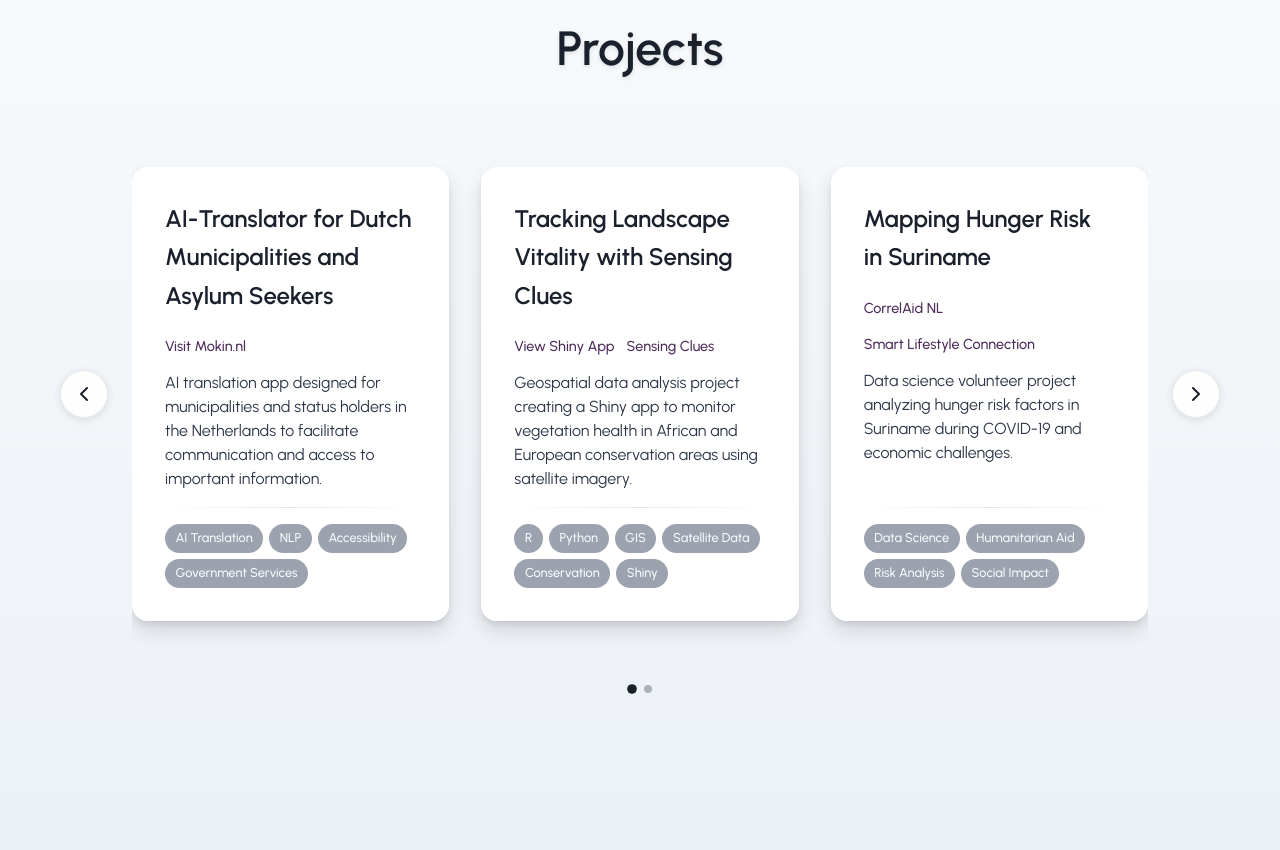
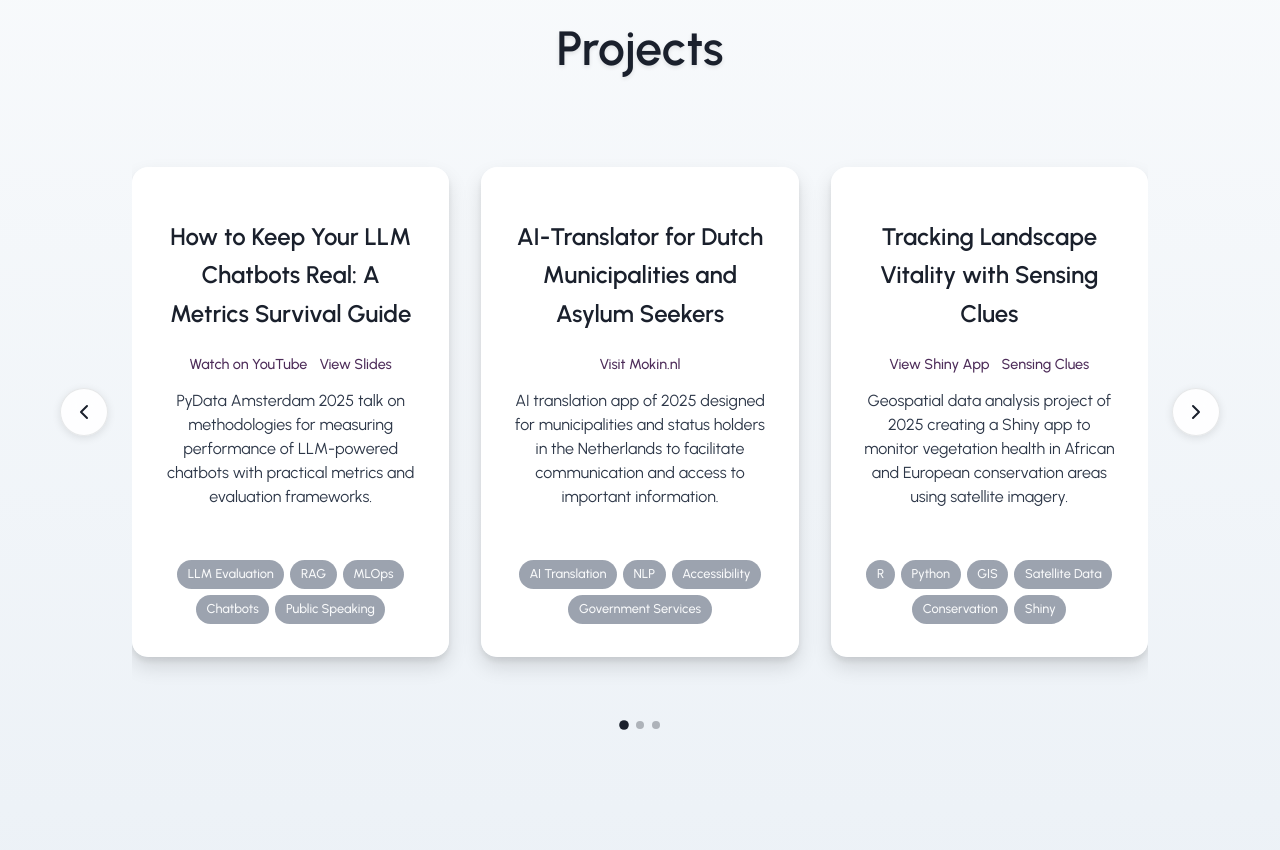
Before and after one commit to mkmbader/mkmbader.github.io, a plain HTML site: page index.html in a window 1280 px wide. Shown: the part 940-1790 px from the top of the page. Drawn offline with Linux system fonts and the light colour scheme.

Commit message:
workshops

```diff
--- a/index.html
+++ b/index.html
@@ -30,7 +30,7 @@
                 <h1 class="hero-name">Maria Bader</h1>
             </div>
             <p class="hero-title">AI/ML Engineer</p>
-            <p class="hero-subtitle">Specializing in GenAI solutions, agentic frameworks, and data-driven solutions</p>
+            <p class="hero-subtitle">Specializing in GenAI, agentic frameworks, and data-driven solutions</p>
             <div class="scroll-indicator">
                 <div class="scroll-arrow"></div>
             </div>
--- a/script.js
+++ b/script.js
@@ -1,9 +1,9 @@
 // Project data - Real projects
 const projects = [
     {
-        id: 1,
+        id: 2,
         title: "AI-Translator for Dutch Municipalities and Asylum Seekers",
-        shortDescription: "AI translation app designed for municipalities and status holders in the Netherlands to facilitate communication and access to important information.",
+        shortDescription: "AI translation app of 2025 designed for municipalities and status holders in the Netherlands to facilitate communication and access to important information.",
         fullDescription: `With Mokin we focus on providing an AI translation app specifically designed for municipalities and status holders in the Netherlands. It aims to facilitate communication by offering translation services to help non-Dutch speakers access important information and services.
 
         Key Features:<br>• <strong>Government Services:</strong> Specialized translation for Dutch government and municipal services<br>• <strong>Target Users:</strong> Designed for asylum seekers and status holders<br>• <strong>Accessibility:</strong> Focus on user-friendly design and ease of use<br>• <strong>Community Impact:</strong> Valuable resource for local governments and communities<br>• <strong>Language Barriers:</strong> Helps bridge communication gaps in essential services
@@ -17,9 +17,9 @@ const projects = [
         ]
     },
     {
-        id: 2,
+        id: 3,
         title: "Tracking Landscape Vitality with Sensing Clues",
-        shortDescription: "Geospatial data analysis project creating a Shiny app to monitor vegetation health in African and European conservation areas using satellite imagery.",
+        shortDescription: "Geospatial data analysis project of 2025 creating a Shiny app to monitor vegetation health in African and European conservation areas using satellite imagery.",
         fullDescription: `Collaborated with Sensing Clues and CorrelAidNL to create a data-driven conservation tool for monitoring vegetation health across four conservation sites in Zambia, Spain, Bulgaria, and Kenya.
 
         Project Overview:<br>• <strong>Shiny Application:</strong> Developed interactive tool for field partners and conservation organizations<br>• <strong>Satellite Data:</strong> Used Sentinel-2 satellite data and Google Earth Engine for NDVI analysis<br>• <strong>Trend Analysis:</strong> Analyzed vegetation health trends from 2019-2024 across multiple conservation areas<br>• <strong>Heatmaps:</strong> Created Delta NDVI heatmaps showing vegetation changes over time<br>• <strong>Land Coverage:</strong> Integrated land coverage data to provide context for environmental changes
@@ -38,7 +38,7 @@ const projects = [
         ]
     },
     {
-        id: 3,
+        id: 7,
         title: "Mapping Hunger Risk in Suriname",
         shortDescription: "Data science volunteer project analyzing hunger risk factors in Suriname during COVID-19 and economic challenges.",
         fullDescription: `In 2020/2021, I joined CorrelAidxNL as a Data Science volunteer to collaborate with Smart Lifestyle Connection on a critical humanitarian project. This initiative focused on mapping out hunger risk levels in Suriname during a period of multiple crises.
@@ -59,9 +59,9 @@ const projects = [
         ]
     },
     {
-        id: 4,
+        id: 5,
         title: "PhD Research: Gravitational Waves & Newtonian Noise",
-        shortDescription: "Research on seismic models and Newtonian noise for gravitational wave detectors, including Advanced Virgo and Einstein Telescope.",
+        shortDescription: "Prize winning research on seismic models and Newtonian noise for gravitational wave detectors, including Advanced Virgo and Einstein Telescope (2020).",
         fullDescription: `Successfully defended my PhD thesis on February 9, 2020, focusing on gravitational wave detection and seismic noise modeling. The research addresses fundamental challenges in measuring gravitational waves and understanding the Universe's composition.
 
         Research Highlights:<br>• <strong>Seismic Modeling:</strong> Developed site-based seismic models for Advanced Virgo (Italy) and Einstein Telescope candidate sites<br>• <strong>Newtonian Noise:</strong> Modeled Newtonian noise from complex multilayered geological structures<br>• <strong>Control Systems:</strong> Analyzed performance of angular control systems at Advanced Virgo<br>• <strong>Underground Detectors:</strong> Created realistic underground detector models for next-generation facilities<br>• <strong>Site Selection:</strong> Contributed to Einstein Telescope site selection criteria
@@ -77,7 +77,7 @@ const projects = [
         ]
     },
     {
-        id: 5,
+        id: 1,
         title: "How to Keep Your LLM Chatbots Real: A Metrics Survival Guide",
         shortDescription: "PyData Amsterdam 2025 talk on methodologies for measuring performance of LLM-powered chatbots with practical metrics and evaluation frameworks.",
         fullDescription: `Presented at PyData Amsterdam 2025 on comprehensive evaluation methodologies for LLM-powered chatbots, moving beyond "vibe coding" to structured performance measurement.
@@ -94,6 +94,44 @@ const projects = [
             { text: "Watch on YouTube", url: "https://www.youtube.com/watch?v=b12AicI0-Ys" },
             { text: "View Slides", url: "https://github.com/mkmbader/catbot/blob/main/pydata/slides.pdf", secondary: true }
         ]
+    },
+    {
+        id: 6,
+        title: "CatBot: RAG Evaluation Demo with Ragas",
+        shortDescription: "A c(h)atbot demonstration project showcasing RAG evaluation methodologies using Ragas, built to accompany the PyData Amsterdam 2025 presentation.",
+        fullDescription: `Meet CatBot - the c(h)atbot who knows all about cats, based on simple Wikipedia data. CatBot serves as a practical demonstration of RAG evaluation techniques and was developed to fuel the PyData Amsterdam 2025 presentation on LLM chatbot metrics.
+
+        Technical Implementation:<br>• <strong>Database Creation:</strong> Initializes ChromaDB for efficient data storage and retrieval<br>• <strong>RAG QA System:</strong> Builds question-answering system using Retrieval-Augmented Generation techniques<br>• <strong>Synthetic Datasets:</strong> Utilizes Ragas with custom prompts to generate synthetic QA datasets<br>• <strong>Automated Evaluation:</strong> Assesses QA system responses using comprehensive Ragas metrics<br>• <strong>Practical Demo:</strong> Provides hands-on example of evaluation methodologies in action
+
+        Evaluation Metrics:<br>• <strong>Faithfulness:</strong> Measures how well answers stay true to the retrieved context<br>• <strong>Answer Correctness:</strong> Evaluates accuracy of responses against ground truth<br>• <strong>Answer Relevancy:</strong> Assesses how relevant answers are to the input questions<br>• <strong>Context Precision:</strong> Measures quality of retrieved document relevance<br>• <strong>Comprehensive Workflow:</strong> End-to-end pipeline from data ingestion to evaluation
+
+        Impact:
+        This project provides a concrete, reproducible example of RAG evaluation best practices, serving as both a learning resource and a practical template for implementing structured evaluation in production LLM systems.`,
+        tags: ["RAG", "Ragas", "ChromaDB", "LLM Evaluation", "Python", "Jupyter"],
+        image: "🐱",
+        links: [
+            { text: "View on GitHub", url: "https://github.com/mkmbader/catbot/tree/main" },
+            { text: "Jupyter Notebook", url: "https://github.com/mkmbader/catbot/blob/main/main.ipynb", secondary: true }
+        ]
+    },
+    {
+        id: 4,
+        title: "Workshop: Introduction to Agents with LangChain.",
+        shortDescription: "PyData & PyLadies Amsterdam 2024 workshop teaching participants to build LLM agents using LangChain with hands-on coding exercises.",
+        fullDescription: `Led a comprehensive workshop at PyData and PyLadies Amsterdam in June 2024, introducing participants to the fundamentals of building LLM agents with LangChain through practical, hands-on exercises.
+
+        Workshop Content:<br>• <strong>Agent Fundamentals:</strong> Key concepts and architecture of LLM agents using LangChain<br>• <strong>Hands-on Building:</strong> Step-by-step guidance to create participants' own functional agents<br>• <strong>Custom Tools:</strong> Teaching participants to build custom tools for their specific use cases<br>• <strong>Practical Application:</strong> Real-world examples and implementation strategies<br>• <strong>Interactive Learning:</strong> Jupyter notebook-based exercises with immediate feedback
+
+        Learning Outcomes:<br>• <strong>Core Concepts:</strong> Understanding LLM agent architecture and workflow patterns<br>• <strong>LangChain Mastery:</strong> Practical skills in using LangChain for agent development<br>• <strong>Tool Development:</strong> Ability to create custom tools and integrate external APIs<br>• <strong>Production Ready:</strong> Code and patterns ready for real-world implementation<br>• <strong>Community Building:</strong> Connecting with Amsterdam's Python and AI community
+
+        Community Impact:
+        This workshop bridged the gap between theoretical knowledge and practical implementation, empowering participants to build their own AI agents and contributing to the growth of Amsterdam's tech community through PyLadies and PyData networks.`,
+        tags: ["LangChain", "Agents", "Python", "Workshop", "PyLadies", "Education"],
+        image: "👩‍🏫",
+        links: [
+            { text: "Workshop Materials", url: "https://github.com/pyladiesams/introduction-to-llm-agents-with-langchain-jun2024" },
+            { text: "PyLadies Amsterdam", url: "https://amsterdam.pyladies.com/", secondary: true }
+        ]
     }
 ];
 
@@ -106,6 +144,8 @@ let closeModal;
 // Initialize the application
 document.addEventListener('DOMContentLoaded', function() {
     initializeElements();
+    // Sort projects by ID before rendering
+    projects.sort((a, b) => a.id - b.id);
     renderProjects();
     setupEventListeners();
     setupScrollEffects();
--- a/styles.css
+++ b/styles.css
@@ -382,7 +382,8 @@ body {
     scroll-snap-align: start;
     display: flex;
     flex-direction: column;
-    justify-content: space-between;
+    justify-content: center;
+    align-items: center;
 }
 
 .project-tile:hover {
@@ -440,6 +441,8 @@ body {
     flex-grow: 1;
     display: flex;
     flex-direction: column;
+    text-align: center;
+    justify-content: center;
 }
 
 .project-links {
@@ -448,6 +451,7 @@ body {
     margin-top: 0.5rem;
     margin-bottom: 0.75rem;
     flex-wrap: wrap;
+    justify-content: center;
 }
 
 .project-link {
@@ -498,6 +502,7 @@ body {
     gap: 0.375rem;
     margin-top: 0;
     flex-shrink: 0;
+    justify-content: center;
 }
 
 .tag {
```
